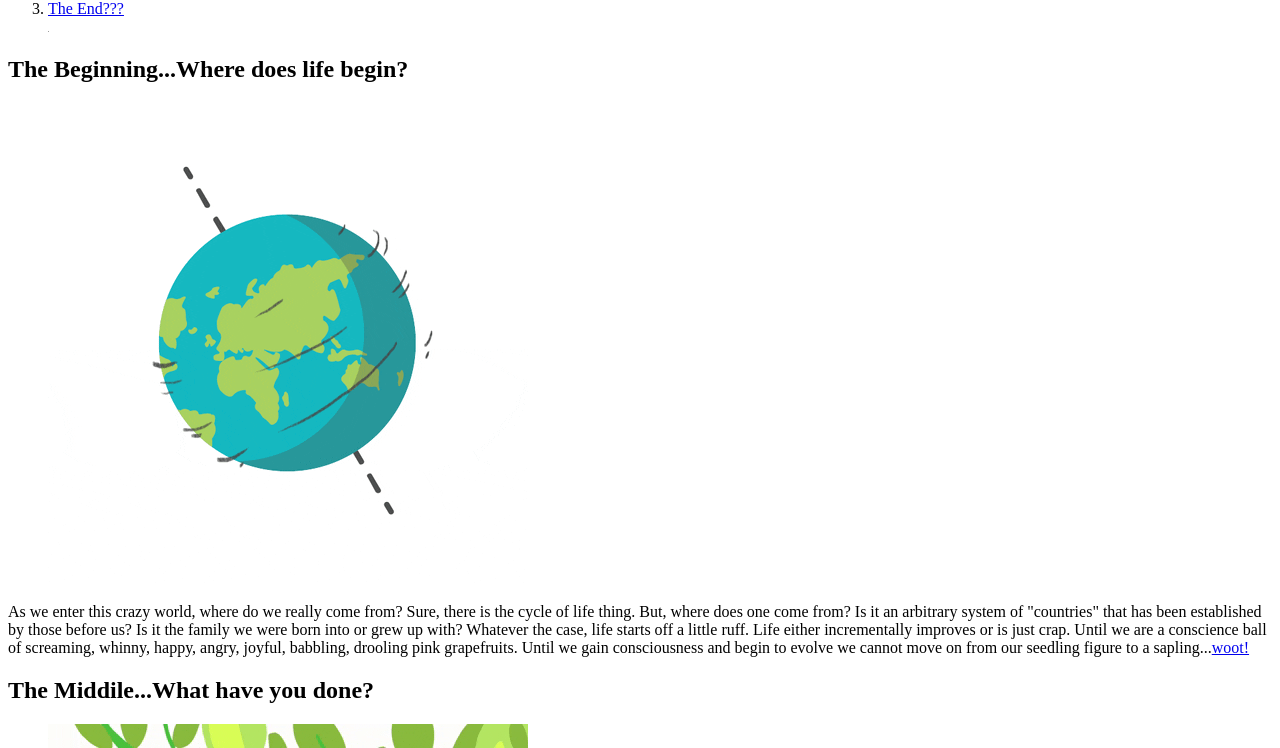
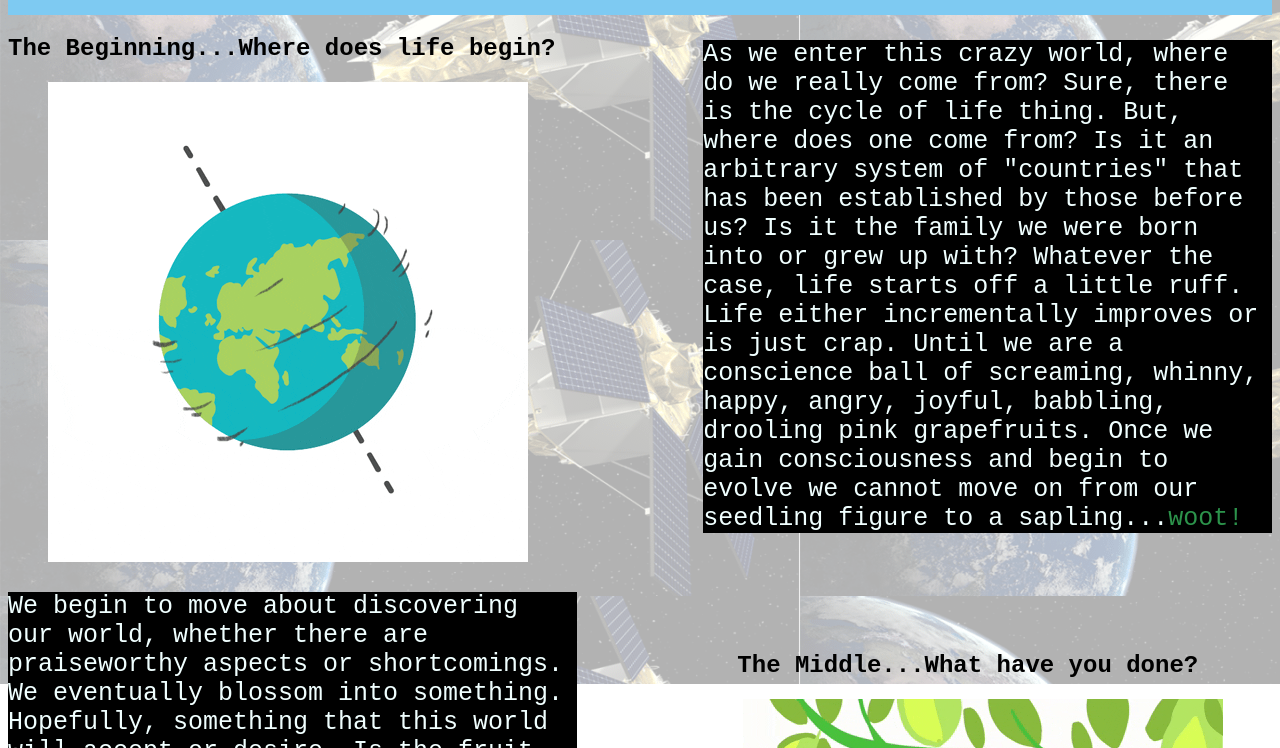
Before and after one commit to sjwilcox/cSharpAssignment4, a plain HTML site: page Index.html in a window 1280 px wide. Shown: the part 116-864 px from the top of the page. Drawn offline with Linux system fonts and the light colour scheme.

Commit message:
with css

```diff
--- a/Index.html
+++ b/Index.html
@@ -3,61 +3,68 @@
 <html lang="en" xmlns="http://www.w3.org/1999/xhtml">
 <head>
     <meta charset="utf-8" />
+    <link rel="stylesheet" type="text/css" href="styles.css">
     <title>Journey to a the center of a career...</title>
+
 </head>
 <body>
     <header>
-        <h1>Contents</h1>
-        <ol>
+        <h1>Yup!</h1>
+        <nav>
+            <ul>
                 <li><a href="#beginning">The Beginning</a></li>
                 <li><a href="#middle">The Middle</a></li>
                 <li><a href="#end">The End???</a></li>
-            <iframe src="https://player.vimeo.com/video/140977839?autoplay=1&loop=1" width="1" height="1" frameborder="0"></iframe>
-        </ol>
+            </ul>
+        </nav>
+
     </header>
     <main>
         <article>
-            <section>
+            <div class="row">
+                <div class="column1">
                     <a name="beginning"></a>
-                <h2>The Beginning...Where does life begin?</h2>
+                    <h2 id="head1">The Beginning...Where does life begin?</h2>
                     <figure>
-                   <a href="https://www.theatlantic.com/education/archive/2016/06/the-complex-lives-of-babies/487679/" target="_blank"><img src="giphy.gif" alt="Spinning world. Courtesy of giphy.com artist waywardpencil"></a>
+                        <a href="https://www.theatlantic.com/education/archive/2016/06/the-complex-lives-of-babies/487679/" target="_blank"><img id="world" src="giphy.gif" alt="Spinning world. Courtesy of giphy.com artist waywardpencil"></a>
                     </figure>
-                <p>
-                    As we enter this crazy world, where do we really come from? Sure, there is the cycle of life thing.
-                    But, where does one come from? Is it an arbitrary system of &quot;countries&quot; that has been established by those before us?
-                    Is it the family we were born into or grew up with? Whatever the case, life starts off a little ruff.
-                    Life either incrementally improves or is just crap. Until we are a conscience ball of screaming, whinny, happy, angry, joyful, babbling,
-                    drooling pink grapefruits. Until we gain consciousness and begin to evolve we cannot move on from our seedling figure to a sapling...<a href="https://www.woot.com/" target="_blank">woot! </a>
-                </p>
-            </section>
-            <section>
-                <a name="middle"></a>
-                <h2>The Middile...What have you done?</h2>
-                <figure>
-                    <a href="https://www.ea.com/games/lord-of-the-rings/the-lord-of-the-rings-the-battle-for-middle-earth" target="_blank"><img src="fruit_tree.gif" alt="Tree branch growing fruit. Courtesy of giphy.com artist elossi" /></a>
-                </figure>
-                <p>
+                    <p id="para2" class="paragraphs">
                         We begin to move about discovering our world, whether there are praiseworthy aspects or shortcomings.
                         We eventually blossom into something. Hopefully, something that this world will accept or desire.
                         Is the fruit we bear sweet and delicious? Or, is it awful and corrupt? This middle ground is an attestant to our core.
                         Will we become death or life? What opportunities shaped your position? Can those opportunities change your trajectory to
                         bear joyful fruit? Discovery is journey of decisions that lead us to our current position. <a href="https://www.thebalancecareers.com/what-do-you-want-to-be-when-you-grow-up-2059788" target="_blank">What is it you want to be when you grow up? </a>
                     </p>
-            </section>
-            <section>
                     <a name="end"></a>
-                <h2>The End...of What?</h2>
-                <iframe width="480" height="270" src="https://www.youtube.com/embed/g7svmicYUP8"></iframe>
-                <p>
+                    <h2 id="head3">The End...of What?</h2>
+                    <figure>
+                        <iframe id="ytvid" width="560" height="340" src="https://www.youtube.com/embed/g7svmicYUP8"></iframe>
+                    </figure>
+                </div>
+                <div class="column2">
+                    <p id="para1" class="paragraphs">
+                        As we enter this crazy world, where do we really come from? Sure, there is the cycle of life thing.
+                        But, where does one come from? Is it an arbitrary system of &quot;countries&quot; that has been established by those before us?
+                        Is it the family we were born into or grew up with? Whatever the case, life starts off a little ruff.
+                        Life either incrementally improves or is just crap. Until we are a conscience ball of screaming, whinny, happy, angry, joyful, babbling,
+                        drooling pink grapefruits. Once we gain consciousness and begin to evolve we cannot move on from our seedling figure to a sapling...<a href="https://www.woot.com/" target="_blank">woot! </a>
+                    </p>
+                    <a name="middle"></a>
+                    <h2 id="head2">The Middle...What have you done?</h2>
+                    <figure>
+                        <a href="https://www.ea.com/games/lord-of-the-rings/the-lord-of-the-rings-the-battle-for-middle-earth" target="_blank"><img id="tree" src="fruit_tree.gif" alt="Tree branch growing fruit. Courtesy of giphy.com artist elossi" /></a>
+                    </figure>
+                    <p id="para3" class="paragraphs">
                         Life’s journey has transformed me into who I am today. Each day I am still finding ways to improve. My career has taken me on a journey.
                         Never in this lifetime did I project the opportunities I have as I transition from the <a href="https://www.militaryonesource.mil/military-life-cycle/separation-transition/military-separation-retirement/military-retirement-do-you-have-this-covered/" target="_blank">military.</a>
                         The <a href="https://www.goarmy.com/" target="_blank"><img src="Army.jpg" alt="U.S. Army logo" width="25" height="30" /> </a> has given me an experience and
                         afforded me a decision on how I move forward with my next chapter.
                         I continue to learn and garner skills that will most def carry me forward to something that is an American dream…I only have to Carry On!
                     </p>
-            </section>
+                </div>
+            </div>
 
+            <iframe src="https://player.vimeo.com/video/140977839?autoplay=1&loop=1" width="1" height="1" frameborder="0"></iframe>
         </article>
     </main>
     <footer>
--- /dev/null
+++ b/Styles.css
@@ -0,0 +1,76 @@
+body::after {
+    content: "";
+    background-image: url("worldview4.png");
+    opacity: 0.3;
+    top: 0;
+    left: 0;
+    bottom: 0;
+    right: 0;
+    position: fixed;
+    z-index: -1;
+}
+body {
+    font-family: 'Courier New';
+}
+h1{
+    text-align:center;
+}
+nav {
+    width: 100%;
+    height: 50px;
+    background: #7ECAF2;
+    border-top: 1px solid #7ECAF2;
+    border-bottom 1px solid #7ECAF2;
+
+}
+nav ul{
+    display: flex;
+    margin: 0;
+    padding:0 20px;
+
+}
+nav ul li{
+    display:block;
+    color:gray;
+    padding: 0 20px;
+    text-decoration: none;
+    text-transform:uppercase;
+    font-weight: bold;
+    line-height: 50px;
+}
+a {
+    color: #2C934B;
+    text-decoration: none;
+}
+.paragraphs{
+
+    font-size: 25px;
+    color:azure;
+    background-color:black;
+}
+.column1 {
+    float:left;
+    width: 45%;
+}
+
+.row:after {
+    content: "";
+    display: table;
+    clear: both;
+}
+.column2{
+    float:right;
+    width: 45%;
+}
+#para1{
+    margin-bottom: 21%;
+}
+#tree{
+    margin-bottom: 17%;
+}
+#para2{
+    margin-bottom: 14%;
+}
+#head2{
+    margin-left: 6%;
+}
```
Also changed, not shown: WorldView4.png (added), 1 other file. Lines whose indentation alone changed are shown as unchanged.
